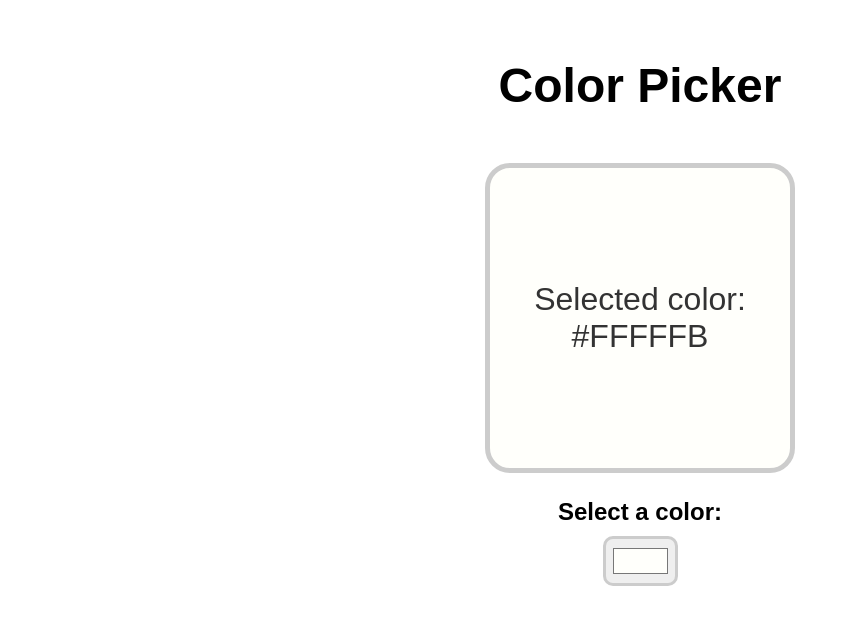
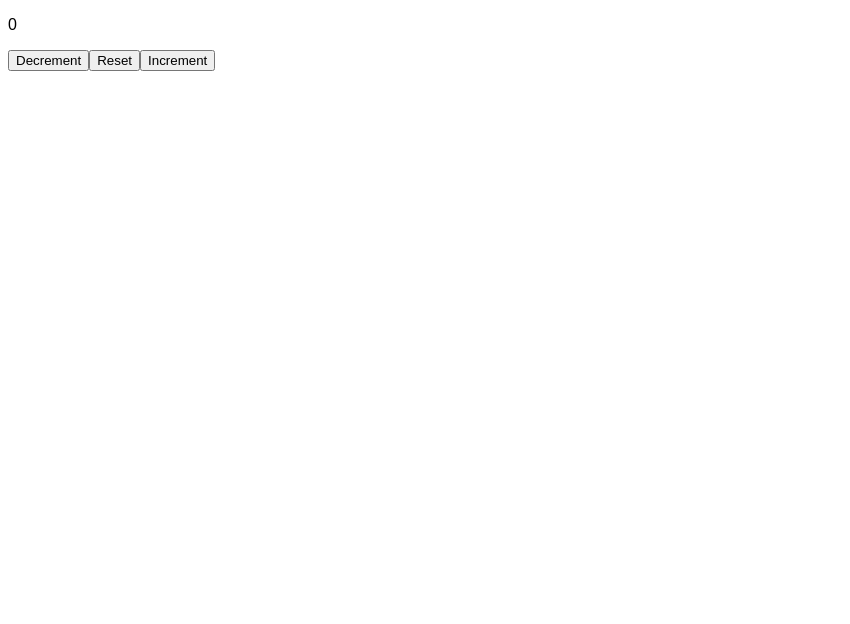
Before and after one commit to mfarrukh14/reactProject1, a React (Vite) app: page / in a window 1280 px wide. Shown: the top 624 px of the page, without its empty margins (0-850 px from the left). Built offline with nearby package versions, Linux system fonts and the light colour scheme.

Commit message:
Using arrow updater functions in counter to manipulate the previous state instead of current state

```diff
--- a/src/App.jsx
+++ b/src/App.jsx
@@ -1,11 +1,10 @@
-import ColorPicker from "./ColorPicker";
-
+import Counter from "./assets/Counter";
 
 export default function App()
 {
   return(
     <>
-      <ColorPicker />
+      <Counter />
     </>
   );
 }
--- a/src/assets/Counter.jsx
+++ b/src/assets/Counter.jsx
@@ -5,7 +5,8 @@ export default function Counter()
     const [count,setCount] = useState(0);
 
     const decrement = () =>{
-        setCount(count - 1);
+        setCount(c => c - 1);
+        setCount(c => c - 1);
     }
 
     const reset = () =>{
@@ -13,7 +14,8 @@ export default function Counter()
     }
 
     const increment = () =>{
-        setCount(count+1);
+        setCount(c => c+1);
+        setCount(c => c+1);
     }
 
     return(<div className='counter-container'>
```
